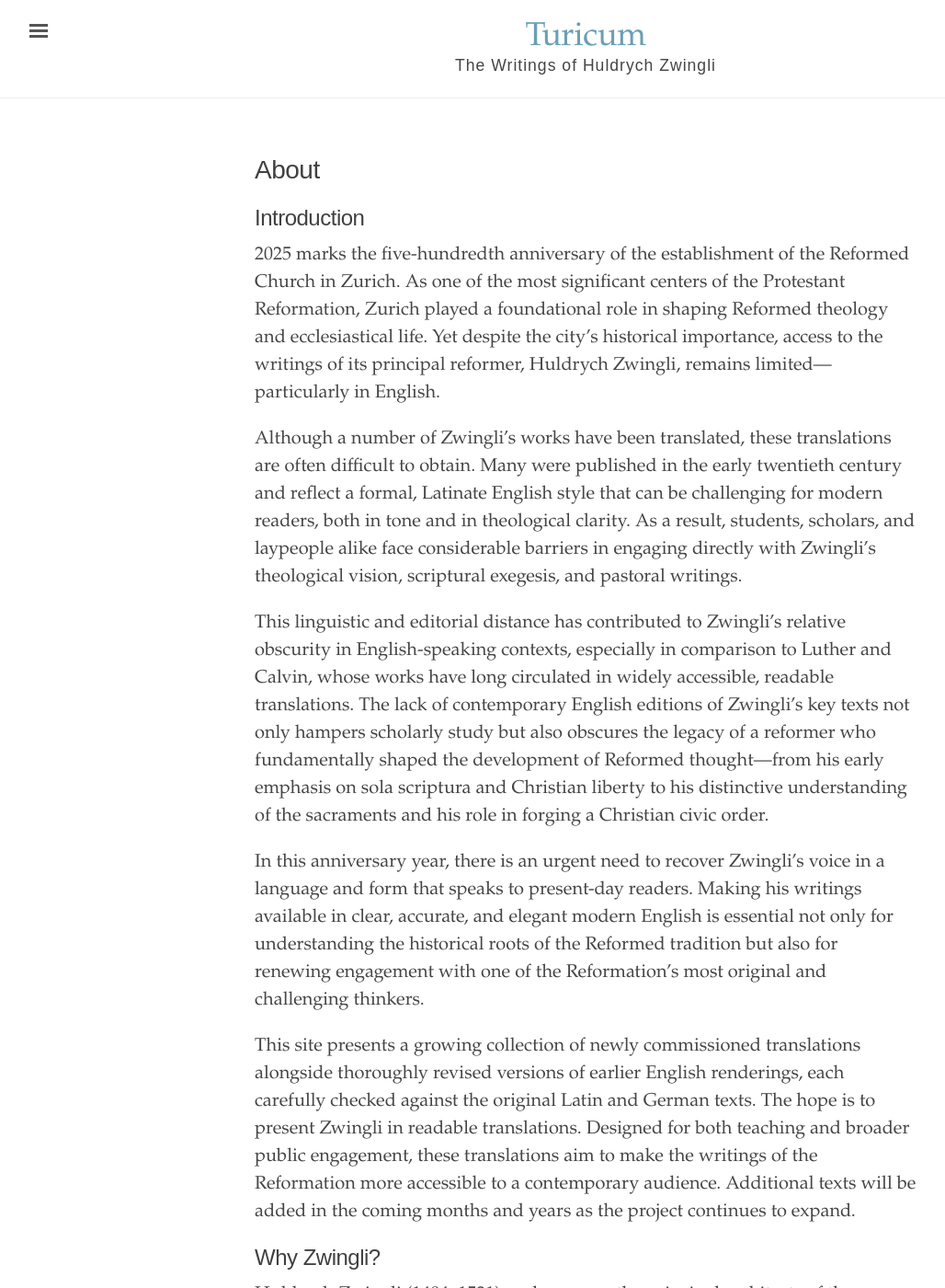
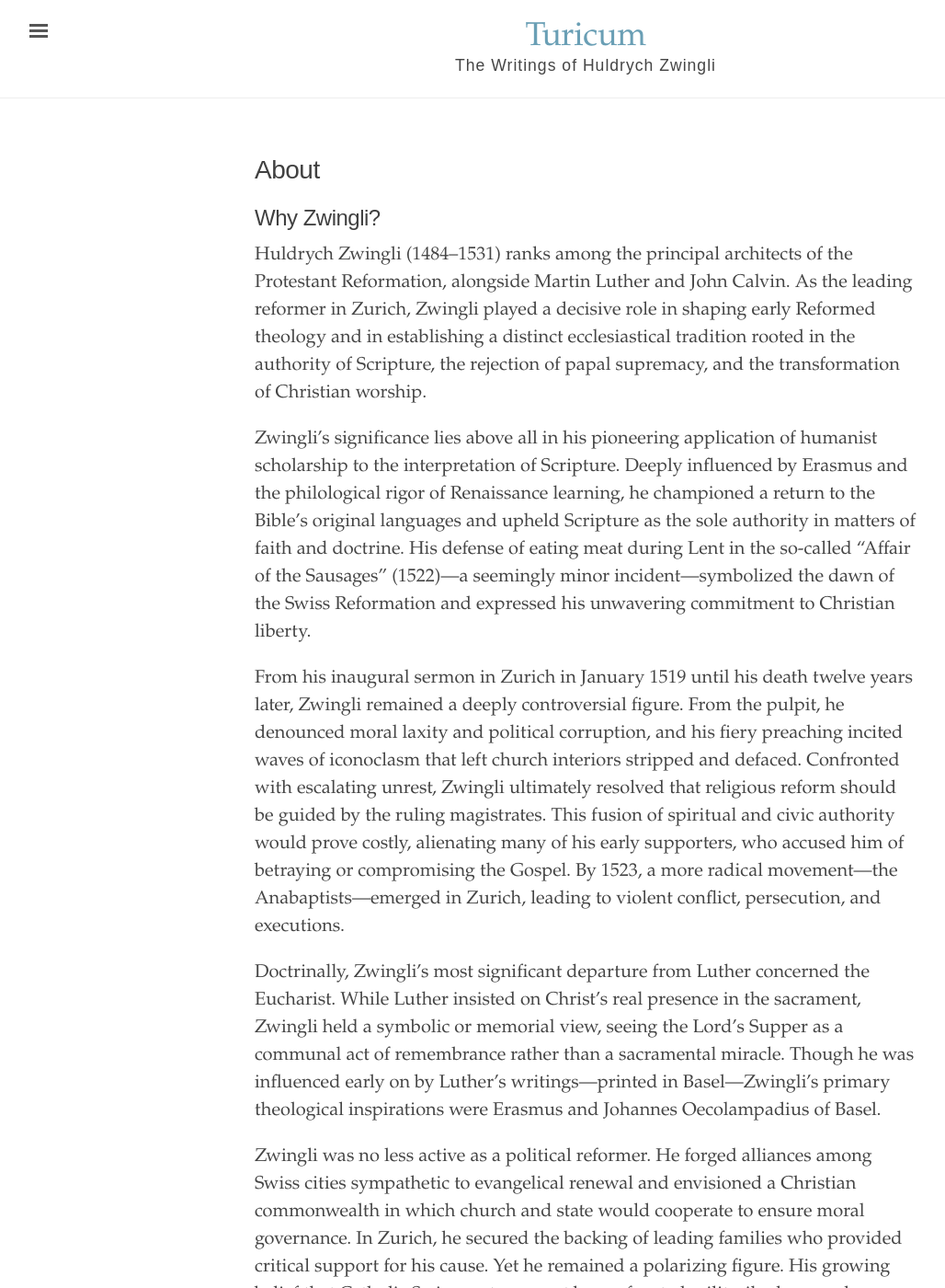
Before and after one commit to turicumzwingli/turicum, a Jekyll site: the page built from about.md, in a window 1280 px wide and 1400 px high. Shown: the whole window at 92% size, without its empty margins (3-1031 px from the left). Built offline with Jekyll 4.4.1, drawn with Linux system fonts in a browser that asks for light colours.

Commit message:
Update about.md delete intro now housed on index aka home page

```diff
--- a/about.md
+++ b/about.md
@@ -2,18 +2,6 @@
 layout: page
 title: About
 ---
-
-## Introduction
-
-2025 marks the five-hundredth anniversary of the establishment of the Reformed Church in Zurich. As one of the most significant centers of the Protestant Reformation, Zurich played a foundational role in shaping Reformed theology and ecclesiastical life. Yet despite the city's historical importance, access to the writings of its principal reformer, Huldrych Zwingli, remains limited—particularly in English.
-
-Although a number of Zwingli’s works have been translated, these translations are often difficult to obtain. Many were published in the early twentieth century and reflect a formal, Latinate English style that can be challenging for modern readers, both in tone and in theological clarity. As a result, students, scholars, and laypeople alike face considerable barriers in engaging directly with Zwingli’s theological vision, scriptural exegesis, and pastoral writings.
-
-This linguistic and editorial distance has contributed to Zwingli’s relative obscurity in English-speaking contexts, especially in comparison to Luther and Calvin, whose works have long circulated in widely accessible, readable translations. The lack of contemporary English editions of Zwingli’s key texts not only hampers scholarly study but also obscures the legacy of a reformer who fundamentally shaped the development of Reformed thought—from his early emphasis on sola scriptura and Christian liberty to his distinctive understanding of the sacraments and his role in forging a Christian civic order.
-
-In this anniversary year, there is an urgent need to recover Zwingli’s voice in a language and form that speaks to present-day readers. Making his writings available in clear, accurate, and elegant modern English is essential not only for understanding the historical roots of the Reformed tradition but also for renewing engagement with one of the Reformation’s most original and challenging thinkers.
-
-This site presents a growing collection of newly commissioned translations alongside thoroughly revised versions of earlier English renderings, each carefully checked against the original Latin and German texts. The hope is to present Zwingli in readable translations. Designed for both teaching and broader public engagement, these translations aim to make the writings of the Reformation more accessible to a contemporary audience. Additional texts will be added in the coming months and years as the project continues to expand.
 
 ## Why Zwingli?
 
```
